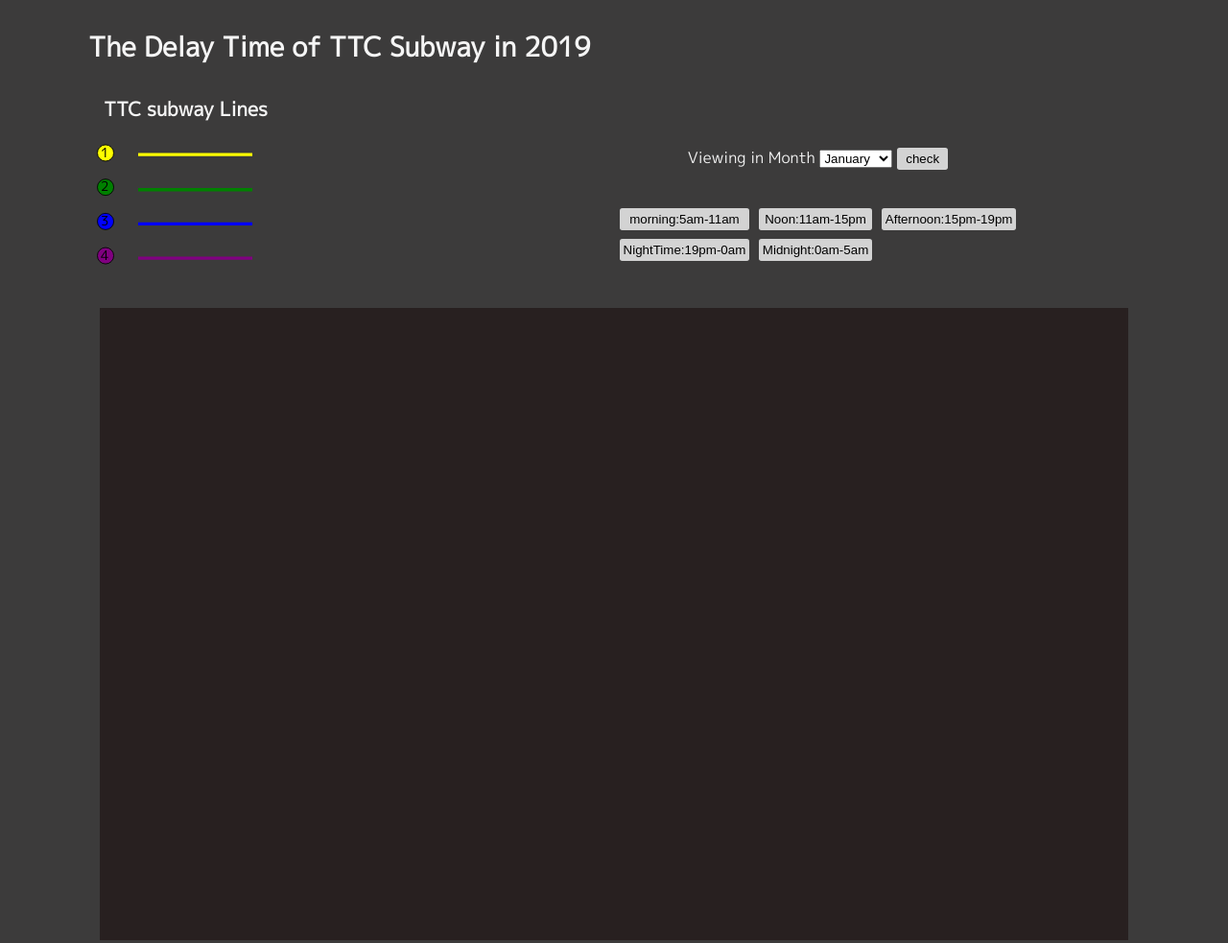
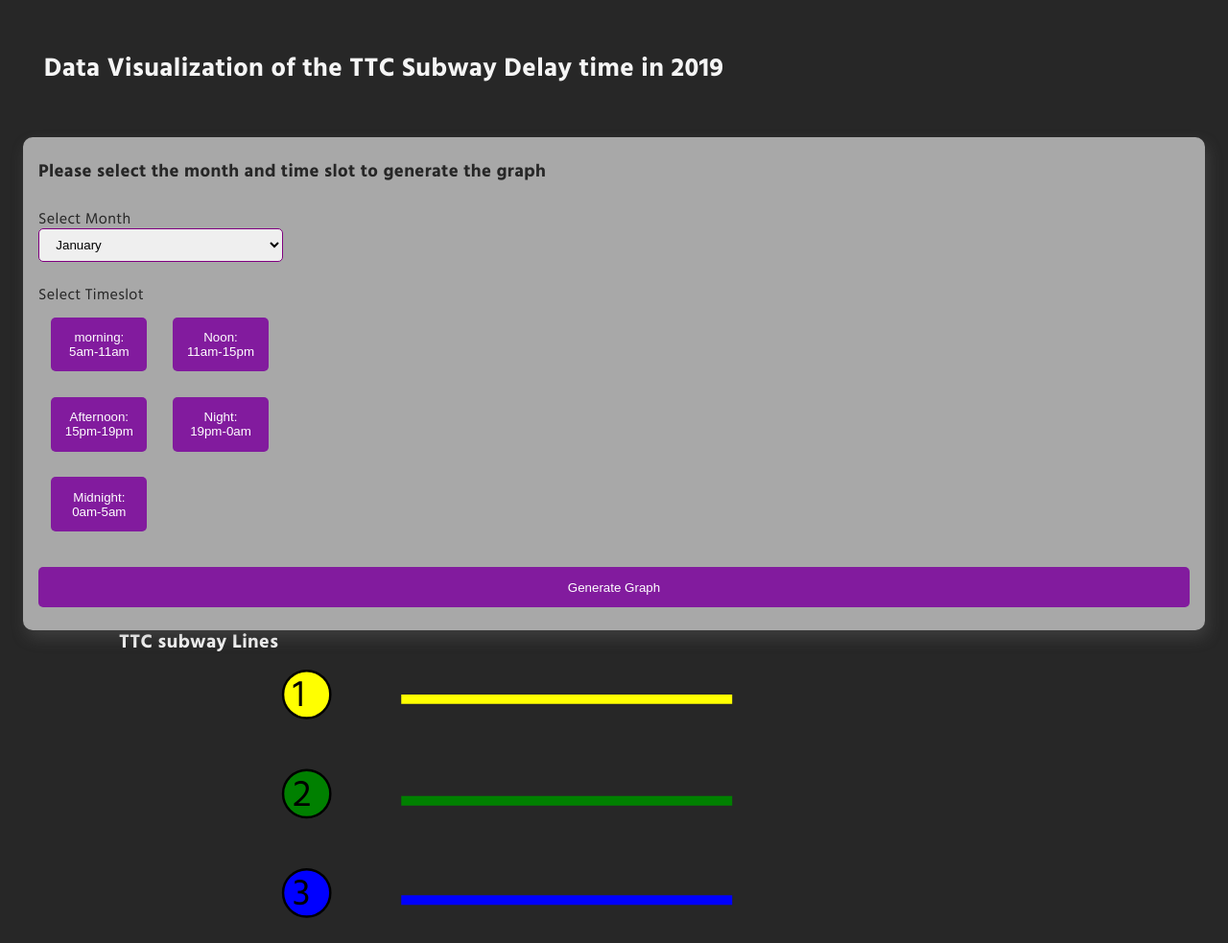
Before and after one commit to Leah-Zhou/TTC-Subway-Time-Delay-Data-Visualization, a plain HTML site: page index.html in a window 1280 px wide. Shown: the top 983 px of the page at 96% size. Drawn offline with nearby package versions, Linux system fonts and the light colour scheme.

Commit message:
add-basic-style

```diff
--- a/css/index.css
+++ b/css/index.css
@@ -1,73 +1,94 @@
+:root{
+  --fontColor:whitesmoke;
+  --lightBlack:#272727;
+  --secondary:#821b9e;
+  --sectionGap:1.5em;
+  --radius:5px;
+}
+*{
+  box-sizing: border-box;
+  margin:0;
+  padding: 0;
+}
 body{
-  font-family: 'M PLUS 1p', sans-serif;
-  background-color: rgba(39, 38, 38, 0.9);
-
+  font-family: 'Hind Siliguri', sans-serif;
+  background:linear-gradient( #272727 60%, black 90%);
+  color:var(--fontColor);
+  font-size: 16px;
+  margin:1em 1.5em;
+  line-height: 1.25;
+  letter-spacing: 0.4px;
 }
-h1{
-  font-size: 1.75em;
-  margin:1em;
-  color:whitesmoke;
-  margin-left: 3em;
+.title{
+  font-size:clamp(1.7rem, 2vw, 1.75rem);
+  margin:2em 0.8em;
+  color:var(--fontColor);
 }
 h2{
   font-size: 1.25em;
   margin-left:5em;
-  color:whitesmoke;
 }
 #time-line{
-
    background-color:rgba(32, 21, 21, 0.7);
   margin:0 6em;
 }
-
 .axis-color{
    font-size:2em;
    fill: aquamarine;
   }
-
  .diagram{
   display: grid;
   grid-template-columns:auto 5;
   align-content: flex-end;
 }
-
-
 .form{
-  grid-column: 2/3;
+  box-shadow: 3px 8px 16px rgba(117, 117, 117, 0.3);
+  background-color: rgba(255, 255, 255, 0.6);
+  /* background:linear-gradient( rgba(170, 35, 207, 0.4), rgba(99, 20, 122, 0.4)); */
+  color:var(--lightBlack);
   align-self:center;
+  padding:1.5em 1em;
+  backdrop-filter: blur(5px);
+  border-radius: 10px;
 }
-#form-in-months{
+.form>h3{
+  margin-bottom:var(--sectionGap);
+}
+#form-option{
  display: grid;
- grid-template-rows: 2em 2em 2em;
-  grid-row-gap: 2em;
-justify-items: center;
-
+justify-items: start;
+}
+#form-option >div{
+  margin-bottom:var(--sectionGap);
+}
+select[id="months-options"]{
+  width: 120%;
+  padding:0.6em 1em;
+  border-radius:var(--radius);
+  border:1px solid purple;
 }
 #btn-check{
-  width:4em;
+  width:100%;
+  margin:0 1em;
   justify-self:center;
 }
 .label{
-  font-size: 1em;
-  color:whitesmoke;
-}
-
-.monthsForm{
-  widows: 200px;
-  height:100em;
+  padding-right: 0.6em;
 }
 
 .all-btn{
   display: grid;
-  grid-template-columns: auto auto auto;
-  grid-gap: 0.6em;
+  grid-template-columns: auto auto;
 }
 
 .btn-style{
-  background-color:rgba(211,211,211);
+  background-color:var(--secondary);
+  color:white;
+  margin:1em;
   border: none;
-  padding: 0.3em;
-  border-radius: 0.2em;
+  padding: 1em 0.6em;
+  border-radius: var(--radius);
+  min-width: 100px;
 }
 .color{
   background-color:rgba(128, 0, 0, 0.507);
--- a/index.html
+++ b/index.html
@@ -5,14 +5,40 @@
   <meta name="viewport" content="width=device-width, initial-scale=1.0">
   <meta http-equiv="X-UA-Compatible" content="ie=edge">
   <link rel="stylesheet" href="css\index.css">
-  <link href="https://fonts.googleapis.com/css?family=M+PLUS+1p|Quicksand|Source+Sans+Pro&display=swap" rel="stylesheet">
+  <link rel="preconnect" href="https://fonts.googleapis.com">
+<link rel="preconnect" href="https://fonts.gstatic.com" crossorigin>
+<link href="https://fonts.googleapis.com/css2?family=Hind+Siliguri:wght@300;400;500;600;700&display=swap" rel="stylesheet">
   <title>Document</title>
 </head>
 <body>
-  <h1>The Delay Time of TTC Subway in 2019</h1>
+  <header>
+    <h1 class="title">Data Visualization of the TTC Subway Delay time in 2019</h1>
+  </header>
 
 
+  <div class="form">
+    <h3>Please select the month and time slot to generate the graph</h3>
+    <form id="form-option">
+      <div>
+          <label name="months-options" class="label">Select Month</label>
+          <select name="options" id="months-options"></select>
+      </div>
+      <div>
+        <p>Select Timeslot</p>
+        <section class="all-btn">
+          <button id="morning-btn" class="btn-style">morning:<br/>5am-11am</button>
+          <button id="noon-btn" class="btn-style">Noon:<br/>11am-15pm</button>
+          <button id="afternoon-btn" class="btn-style">Afternoon:<br/>15pm-19pm</button>
+          <button id="night-btn" class="btn-style">Night:<br/>19pm-0am</button>
+          <button id="midnight-btn" class="btn-style">Midnight:<br/>0am-5am</button>
+        </section>
+      </div>
+      <button id="btn-check" class="btn-style">Generate Graph</button>
+    </form>
+  </div>
 
+
+  <div>
      <h2>TTC subway Lines</h2>
     <section class="diagram">
       <div>
@@ -41,35 +67,12 @@
          </g>
         </svg>
       </div>
+    </section>
+  </div>
 
-    <div class="form">
-      <form id="form-in-months">
     <div>
-            <label name="months-options" class="label">Viewing in Month</label>
-            <select name="options" id="months-options"></select>
-            <button id="btn-check" class="btn-style">check</button>
+      <svg id="time-line" viewBox = "0 0 2600 1600"></svg>
     </div>
-        <div class="all-btn">
-          <button id="morning-btn" class="btn-style">morning:5am-11am</button>
-          <button id="noon-btn" class="btn-style">Noon:11am-15pm</button>
-          <button id="afternoon-btn" class="btn-style">Afternoon:15pm-19pm</button>
-          <button id="night-btn" class="btn-style">NightTime:19pm-0am</button>
-          <button id="midnight-btn" class="btn-style">Midnight:0am-5am</button>
-
-        </div>
-      </form>
-    </div>
-  </section>
-
-
-
-
-
-
-
-
-
-  <svg id="time-line" viewBox = "0 0 2600 1600"></svg>
 
   <script src="https://d3js.org/d3.v5.min.js"></script>
   <script src="js\index.js"></script>
--- a/js/index.js
+++ b/js/index.js
@@ -2,8 +2,8 @@
 const months =[`January`,`February`,`March`,`April`,`May`]
 
 
-//grap html
-const $form = document.getElementById(`form-in-months`)
+//get dom
+const $form = document.getElementById(`form-option`)
 const $monthsOptions = document.getElementById(`months-options`)
 const $checkBtn = document.getElementById(`btn-check`)
 const $morningBtn =document.getElementById(`morning-btn`)
```
Lines whose indentation alone changed are shown as unchanged.
